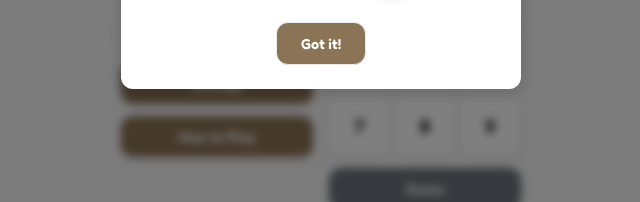
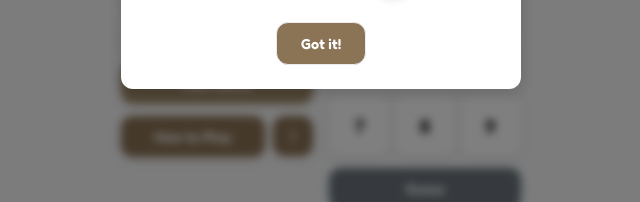
Before and after one commit to henryjburg/numbl, a React (Create React App) app: page / in a window 1280 px wide. Shown: the part 592-794 px from the top of the page, without its empty margins (319-959 px from the left). Built offline with nearby package versions, Linux system fonts and the light colour scheme.

Commit message:
Fix bug with pre-filled count as guess

```diff
--- a/src/components/App.tsx
+++ b/src/components/App.tsx
@@ -442,20 +442,32 @@ const App: React.FC = () => {
         [];
 
       for (let row = 0; row < 4; row++) {
+        // Count pre-filled cells in this row
+        const preFilledCount = currentBoard[row].filter(
+          (cell, col) => puzzle.startingBoard[row][col] !== null
+        ).length;
+
         if (
           currentBoard[row].every(cell => cell) &&
           !isConstraintGuessedCorrect(feedbackToUse, 'row', row) &&
-          !guessedRows.has(row)
+          !guessedRows.has(row) &&
+          preFilledCount < 4 // Don't allow guessing if row has 4 pre-filled cells
         ) {
           newPendingGuesses.push({ mode: 'row', index: row });
         }
       }
 
       for (let col = 0; col < 4; col++) {
+        // Count pre-filled cells in this column
+        const preFilledCount = currentBoard.filter(
+          (_, row) => puzzle.startingBoard[row][col] !== null
+        ).length;
+
         if (
           currentBoard.every(r => r[col]) &&
           !isConstraintGuessedCorrect(feedbackToUse, 'col', col) &&
-          !guessedCols.has(col)
+          !guessedCols.has(col) &&
+          preFilledCount < 4 // Don't allow guessing if column has 4 pre-filled cells
         ) {
           newPendingGuesses.push({ mode: 'col', index: col });
         }
@@ -463,7 +475,7 @@ const App: React.FC = () => {
 
       setPendingGuesses(newPendingGuesses);
     },
-    [feedback, guessedRows, guessedCols]
+    [feedback, guessedRows, guessedCols, puzzle.startingBoard]
   );
 
   useEffect(() => {
@@ -752,7 +764,7 @@ const App: React.FC = () => {
   };
 
   const handleNewPuzzle = () => {
-    const newPuzzle = puzzleGenerator.getTodaysPuzzle();
+    const newPuzzle = puzzleGenerator.generatePuzzle();
 
     setBoard(startingBoardToBoard(newPuzzle.startingBoard));
     setFeedback(
@@ -773,6 +785,57 @@ const App: React.FC = () => {
     setTimer(0);
     setActive(true);
     setPendingGuesses([]);
+    setWinModalOpen(false);
+    setShowConfetti(false);
+    setIsNewHighScore(false);
+    setGameStats({
+      totalGuesses: 0,
+      correctGuesses: 0,
+      wrongGuesses: 0,
+      firstTimeCorrectRows: 0,
+      firstTimeCorrectCols: 0,
+      firstTimeCorrectCells: 0,
+      timeInSeconds: 0,
+    });
+    setScoreBreakdown(null);
+    setCurrentScore(0);
+    setGuessedRows(new Set());
+    setGuessedCols(new Set());
+    setSelected({ row: 0, col: 0 });
+    setIsColumnFocus(false);
+    setPuzzle(newPuzzle);
+  };
+
+  const handleNewRandomGame = () => {
+    // Generate a random date to create a different puzzle
+    const randomDate = new Date(
+      Date.now() + Math.random() * 365 * 24 * 60 * 60 * 1000
+    )
+      .toISOString()
+      .split('T')[0];
+    const newPuzzle = puzzleGenerator.generatePuzzle(randomDate);
+
+    // Clear pending guesses first to prevent Guess button from being enabled
+    setPendingGuesses([]);
+
+    setBoard(startingBoardToBoard(newPuzzle.startingBoard));
+    setFeedback(
+      Array(4)
+        .fill(null)
+        .map(() => Array(4).fill('none'))
+    );
+    setFeedbackNumbers(
+      Array(4)
+        .fill(null)
+        .map(() => Array(4).fill(''))
+    );
+    setArrowDirections(
+      Array(4)
+        .fill(null)
+        .map(() => Array(4).fill(null))
+    );
+    setTimer(0);
+    setActive(true);
     setWinModalOpen(false);
     setShowConfetti(false);
     setIsNewHighScore(false);
@@ -1089,17 +1152,33 @@ const App: React.FC = () => {
                 {formatScore(currentScore)}
               </div>
               <button
-                className="numbl-settings-btn"
-                onClick={() => setSettingsModalOpen(true)}
+                className="numbl-new-game-btn"
+                onClick={handleNewRandomGame}
               >
-                Settings
+                New Game
+              </button>
+              <div className="numbl-utility-buttons">
+                <button className="numbl-settings-btn" onClick={handleHelpOpen}>
+                  How to Play
                 </button>
                 <button
-                className="numbl-settings-btn"
-                onClick={() => setHelpModalOpen(true)}
+                  className="numbl-settings-icon-btn"
+                  onClick={() => setSettingsModalOpen(true)}
+                  aria-label="Settings"
                 >
-                How to Play
+                  <svg
+                    width="16"
+                    height="16"
+                    viewBox="0 0 24 24"
+                    fill="none"
+                    xmlns="http://www.w3.org/2000/svg"
+                  >
+                    <circle cx="12" cy="6" r="2" fill="currentColor" />
+                    <circle cx="12" cy="12" r="2" fill="currentColor" />
+                    <circle cx="12" cy="18" r="2" fill="currentColor" />
+                  </svg>
                 </button>
+              </div>
             </div>
           </>
         ) : (
@@ -1114,14 +1193,33 @@ const App: React.FC = () => {
                 {formatScore(currentScore)}
               </div>
               <button
-                className="numbl-settings-btn"
-                onClick={() => setSettingsModalOpen(true)}
+                className="numbl-new-game-btn"
+                onClick={handleNewRandomGame}
               >
-                Settings
+                New Game
               </button>
+              <div className="numbl-utility-buttons">
                 <button className="numbl-settings-btn" onClick={handleHelpOpen}>
                   How to Play
                 </button>
+                <button
+                  className="numbl-settings-icon-btn"
+                  onClick={() => setSettingsModalOpen(true)}
+                  aria-label="Settings"
+                >
+                  <svg
+                    width="16"
+                    height="16"
+                    viewBox="0 0 24 24"
+                    fill="none"
+                    xmlns="http://www.w3.org/2000/svg"
+                  >
+                    <circle cx="12" cy="6" r="2" fill="currentColor" />
+                    <circle cx="12" cy="12" r="2" fill="currentColor" />
+                    <circle cx="12" cy="18" r="2" fill="currentColor" />
+                  </svg>
+                </button>
+              </div>
             </div>
             <div className="numbl-keyboard-container">
               <div className="numbl-keyboard-grid">
--- a/src/styles/App.css
+++ b/src/styles/App.css
@@ -453,7 +453,8 @@ body,
 
 /* Buttons */
 .numbl-guess-btn,
-.numbl-settings-btn {
+.numbl-settings-btn,
+.numbl-new-game-btn {
   width: 100%;
   padding: 0.75rem;
   border: none;
@@ -486,12 +487,33 @@ body,
   background: var(--primary-color);
   color: white;
   box-shadow: 0 2px 8px rgba(139, 115, 85, 0.2);
+  padding: 0.75rem 1rem;
+  border: none;
+  border-radius: var(--border-radius);
+  font-size: 0.9rem;
+  font-weight: 600;
+  cursor: pointer;
+  transition: all 0.2s ease;
+  font-family: var(--font-family);
+  flex: 1;
 }
 
 .numbl-settings-btn:hover {
   background: #7a6b4a;
   transform: translateY(-1px);
   box-shadow: 0 4px 12px rgba(139, 115, 85, 0.3);
+}
+
+.numbl-new-game-btn {
+  background: var(--secondary-color);
+  color: white;
+  box-shadow: 0 2px 8px rgba(160, 139, 107, 0.2);
+}
+
+.numbl-new-game-btn:hover {
+  background: #8b7a5a;
+  transform: translateY(-1px);
+  box-shadow: 0 4px 12px rgba(160, 139, 107, 0.3);
 }
 
 /* Modals */
@@ -1092,3 +1114,37 @@ body,
   line-height: 1.5;
   margin: 0;
 }
+
+.numbl-utility-buttons {
+  display: flex;
+  gap: 0.5rem;
+  align-items: center;
+}
+
+.numbl-settings-icon-btn {
+  background: var(--primary-color);
+  color: white;
+  border: none;
+  border-radius: var(--border-radius);
+  width: 40px;
+  height: 40px;
+  display: flex;
+  align-items: center;
+  justify-content: center;
+  cursor: pointer;
+  transition: all 0.2s ease;
+  font-family: var(--font-family);
+  box-shadow: 0 2px 8px rgba(139, 115, 85, 0.2);
+}
+
+.numbl-settings-icon-btn:hover {
+  background: #7a6b4a;
+  transform: translateY(-1px);
+  box-shadow: 0 4px 12px rgba(139, 115, 85, 0.3);
+}
+
+.numbl-settings-icon-btn svg {
+  display: block;
+  width: 18px;
+  height: 18px;
+}
```
Lines whose indentation alone changed are shown as unchanged.
